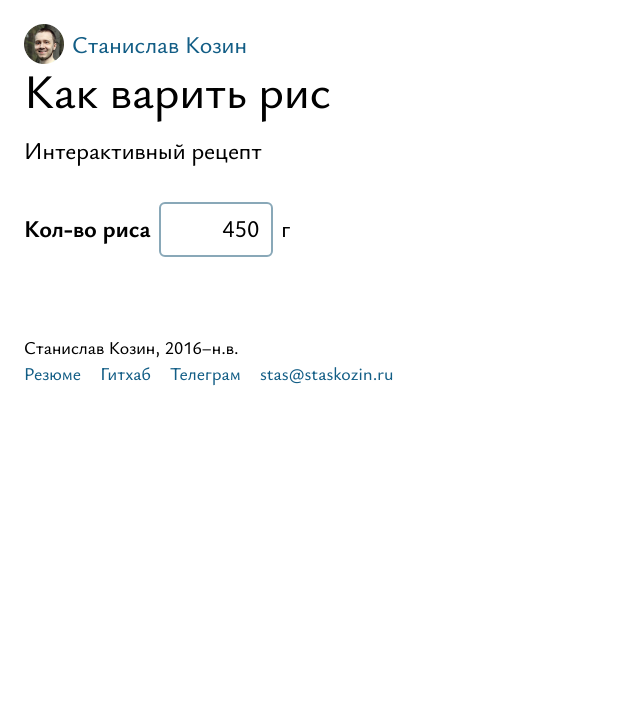
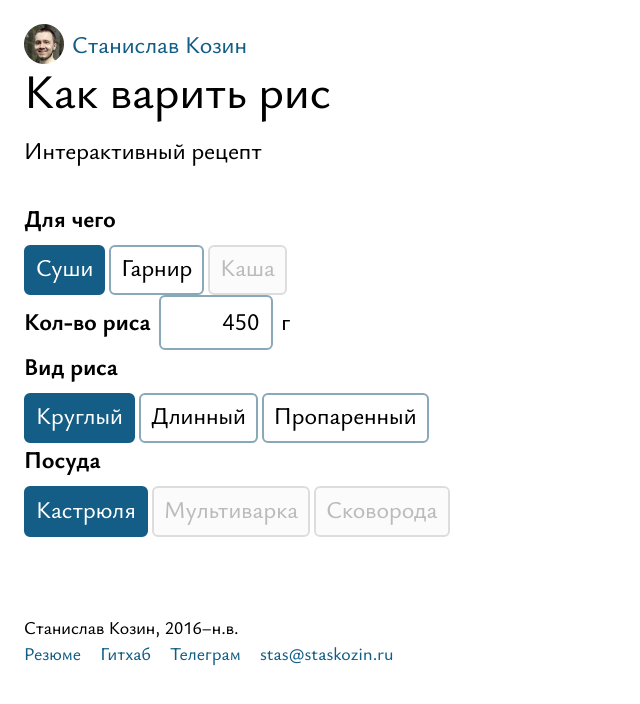
Before and after one commit to staskozin/website-vue, a Nuxt app: page /rice-calculator in a window 1280 px wide. Shown: the top 704 px of the page, without its empty margins (0-640 px from the left). Built offline with nearby package versions, Linux system fonts and the light colour scheme.

Commit message:
Add BaseSwitcher component

```diff
--- /dev/null
+++ b/components/BaseSwitcher.vue
@@ -0,0 +1,113 @@
+<template>
+  <div class="switcher">
+    <span>{{ props.text }}</span>
+    <div class="buttons">
+      <label
+        v-for="(option, key) in props.options"
+        :key="option.name"
+        class="button"
+      >
+        <input
+          type="radio"
+          v-model="model"
+          :value="key"
+          :disabled="option.disabled"
+        >
+        <span>{{ option.name }}</span>
+      </label>
+    </div>
+  </div>
+</template>
+
+<script setup lang="ts" generic="T extends string">
+const props = defineProps<SwitcherProps>()
+
+const model = defineModel<T>()
+
+type SwitcherProps = {
+  text: string
+  options: Record<T, optionState>
+};
+
+type optionState = {
+  name: string
+  disabled: boolean
+};
+</script>
+
+<style scoped>
+.switcher {
+  font-size: inherit;
+  line-height: 1.333333em;
+}
+
+.switcher>span {
+  display: block;
+  margin-bottom: 0.444444em;
+  font-weight: bold;
+}
+
+.buttons {
+  display: flex;
+  column-gap: 4px;
+  row-gap: 5px;
+  flex-wrap: wrap;
+}
+
+.button {
+  user-select: none;
+}
+
+.button input {
+  opacity: 0;
+  position: absolute;
+}
+
+.button span {
+  position: relative;
+  cursor: pointer;
+  display: block;
+  padding: calc(0.277777em - 2px) calc(0.5em - 2px) calc(0.5em - 2px);
+  border: 2px solid #89a8b8;
+  border-radius: 6px;
+}
+
+.button input:checked+span {
+  background-color: #135d86;
+  border-color: #135d86;
+  color: #ffffff;
+}
+
+.button input:disabled+span {
+  color: #bbbbbb;
+  background-color: #fbfbfb;
+  border-color: #dddddd;
+}
+
+.button input:focus-visible+span {
+  outline-width: 2px;
+  outline-style: solid;
+  outline-color: #1f73e3;
+}
+
+@media (hover: hover) {
+  .button span {
+    -webkit-transition-property: background-color, border-color, color;
+    transition-property: background-color, border-color, color;
+    -webkit-transition-timing-function: ease-out;
+    transition-timing-function: ease-out;
+    -webkit-transition-duration: .22s;
+    transition-duration: .22s;
+  }
+
+  .button span:hover {
+    background-color: #ecf1f4;
+    -webkit-transition: none;
+    transition: none;
+  }
+
+  .button input:disabled+span:hover {
+    cursor: not-allowed;
+  }
+}
+</style>
--- a/pages/rice-calculator.vue
+++ b/pages/rice-calculator.vue
@@ -3,12 +3,31 @@
     title="Как варить рис"
     subtitle="Интерактивный рецепт"
   />
+
+  <BaseSwitcher
+    text="Для чего"
+    v-model="purpose"
+    :options="purposeOptions"
+  />
+
   <InputIntPositive
     v-model="rice"
     :defaultValue="450"
     :maxValue="2000000"
     textBefore="Кол-во риса"
     textAfter="г"
+  />
+
+  <BaseSwitcher
+    text="Вид риса"
+    v-model="riceType"
+    :options="riceTypeOptions"
+  />
+
+  <BaseSwitcher
+    text="Посуда"
+    v-model="pot"
+    :options="potOptions"
   />
 </template>
 
@@ -35,6 +54,51 @@ const ingredients = ref<Ingredients>({
   sugar: 41
 })
 
+const riceTypeOptions: Record<RiceType, { name: string, disabled: boolean }> = {
+  'round': {
+    name: 'Круглый',
+    disabled: false
+  },
+  'long': {
+    name: 'Длинный',
+    disabled: false
+  },
+  'parboiled': {
+    name: 'Пропаренный',
+    disabled: false
+  }
+}
+
+const purposeOptions: Record<Purpose, { name: string, disabled: boolean }> = {
+  'sushi': {
+    name: 'Суши',
+    disabled: false
+  },
+  'side': {
+    name: 'Гарнир',
+    disabled: false
+  },
+  'porridge': {
+    name: 'Каша',
+    disabled: true
+  }
+}
+
+const potOptions: Record<Pot, { name: string, disabled: boolean }> = {
+  'pot': {
+    name: 'Кастрюля',
+    disabled: false
+  },
+  'multi': {
+    name: 'Мультиварка',
+    disabled: true
+  },
+  'pan': {
+    name: 'Сковорода',
+    disabled: true
+  }
+}
+
 export type Purpose = 'sushi' | 'side' | 'porridge';
 export type RiceType = 'round' | 'long' | 'parboiled';
 export type Pot = 'pot' | 'multi' | 'pan';
```
